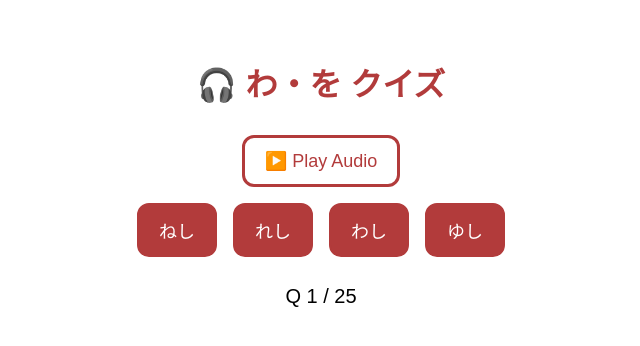
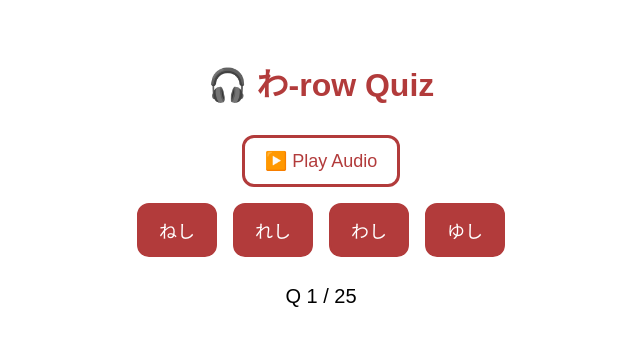
Before and after one commit to k58835032-notbot/lesson-12-quiz-5, a plain HTML site: page index.html in a window 1280 px wide. Shown: the whole page, without its empty margins (319-959 px from the left). Drawn offline with Linux system fonts and the light colour scheme.

Commit message:
Update index.html

```diff
--- a/index.html
+++ b/index.html
@@ -54,7 +54,7 @@ button{
 
 <body>
 
-<h1>🎧 わ・を クイズ</h1>
+<h1>🎧 わ-row Quiz</h1>
 
 <button id="playSound">▶️ Play Audio</button>
 
```
